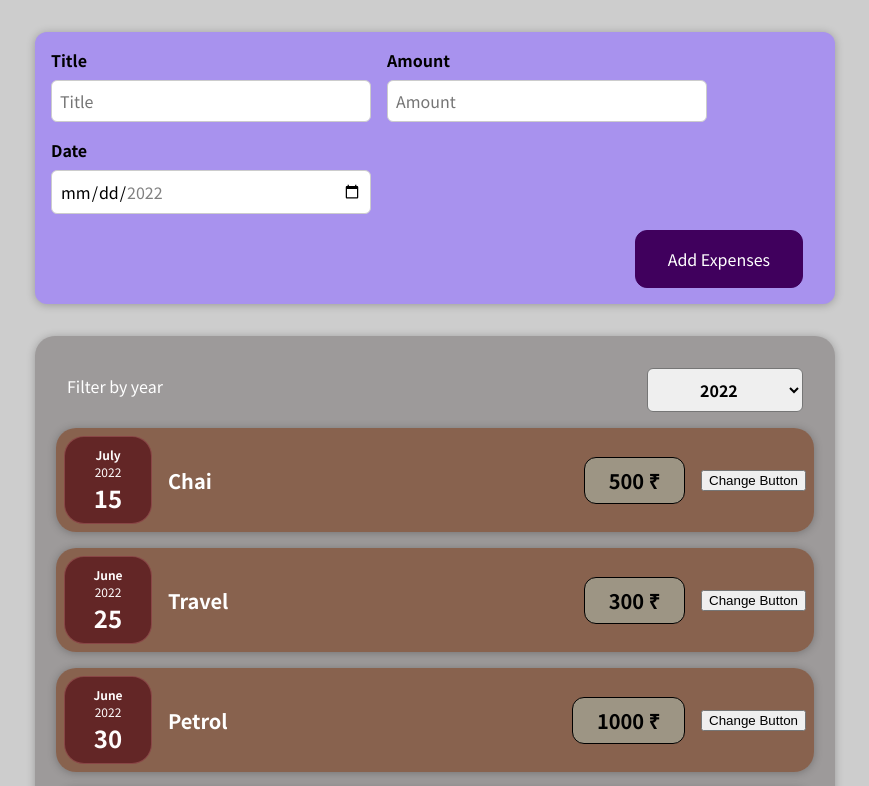
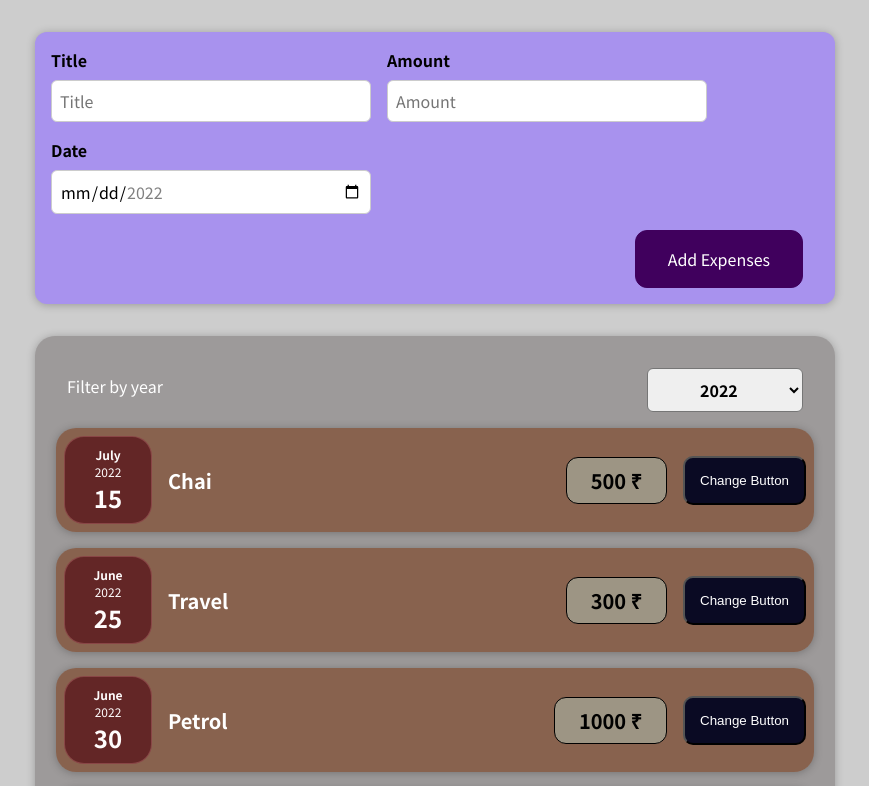
Before and after one commit to roshanwaa/React-Learn, a React (Create React App) app in the folder 01-starting-setup/: page / in a window 1280 px wide. Shown: the top 786 px of the page, without its empty margins (205-1074 px from the left). Built offline with nearby package versions, Linux system fonts and the light colour scheme.

Commit message:
Read New Expenses

```diff
--- a/01-starting-setup/src/Components/Expenses/ExpenseItem.css
+++ b/01-starting-setup/src/Components/Expenses/ExpenseItem.css
@@ -25,6 +25,18 @@
     color: white;
 }
 
+.expense-Btn {
+    background-color: #0a0a23;
+    color: #fff;
+    border-radius: 10px;
+    padding: 15px;
+}
+
+.expense-Btn:hover {
+    outline-color: transparent;
+    box-shadow: 0 0 0 4px #5a01a7;
+}
+
 .expense-item__price {
     font-size: 1rem;
     font-weight: bold;
@@ -33,6 +45,12 @@
     border: 1px solid #000000;
     padding: 0.5rem;
     border-radius: 12px;
+}
+
+.expense-item__price:hover {
+    outline-color: transparent;
+    box-shadow: 0 0 0 4px #5a01a7;
+    cursor: context-menu
 }
 
 @media (min-width: 580px) {
--- a/01-starting-setup/src/Components/Expenses/Expenses.js
+++ b/01-starting-setup/src/Components/Expenses/Expenses.js
@@ -1,9 +1,9 @@
 import React, { useState } from 'react';
 import FilterExpenses from '../FilterExpense/ExpensesFilter';
 import { ExpensesItem } from '../Expenses/ExpensesItem';
+import Card from '../UI/Cards';
 
 import './Expenses.css';
-import Card from '../UI/Cards';
 
 export default function Expenses(props) {
   const [filteredYear, setFilterYear] = useState('2022');
@@ -19,26 +19,13 @@ export default function Expenses(props) {
           selected={filteredYear}
           onChangeFilterHandler={filterChangeHandler}
         />
-        <ExpensesItem
-          title={props.items[0].title}
-          amount={props.items[0].amt}
-          date={props.items[0].date}
-        />
-        <ExpensesItem
-          title={props.items[1].title}
-          amount={props.items[1].amt}
-          date={props.items[1].date}
-        />
-        <ExpensesItem
-          title={props.items[2].title}
-          amount={props.items[2].amt}
-          date={props.items[2].date}
-        />
-        <ExpensesItem
-          title={props.items[3].title}
-          amount={props.items[3].amt}
-          date={props.items[3].date}
-        />
+        {props.items.map((expense) => (
+          <ExpensesItem
+            title={expense.title}
+            amount={expense.amt}
+            date={expense.date}
+          />
+        ))}
       </Card>
     </div>
   );
--- a/01-starting-setup/src/Components/Expenses/ExpensesItem.js
+++ b/01-starting-setup/src/Components/Expenses/ExpensesItem.js
@@ -9,7 +9,7 @@ export const ExpensesItem = (props) => {
   // let title = props.title;
 
   const clickHandler = () => {
-    setTitle('title');
+    setTitle('Expense Title');
     // title = 'Update Title!';
     console.log(title);
   };
@@ -21,7 +21,9 @@ export const ExpensesItem = (props) => {
       <div className="expense-item__description">
         <h2>{title}</h2>
         <div className="expense-item__price">{props.amount} ₹</div>
-        <button onClick={clickHandler}>Change Button</button>
+        <button onClick={clickHandler} className="expense-Btn">
+          Change Button
+        </button>
       </div>
     </Cards>
   );
```
Also changed, not shown: 01-starting-setup/src/Components/FilterExpense/ExpensesFilter.css (line endings or trailing spaces), 01-starting-setup/src/Components/FilterExpense/ExpensesFilter.js (line endings or trailing spaces), 7 other files (tests, documents, lock files or other folders).
